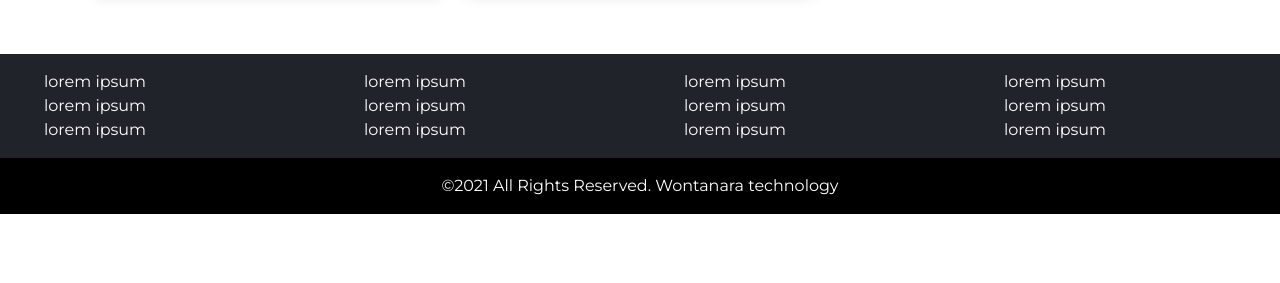
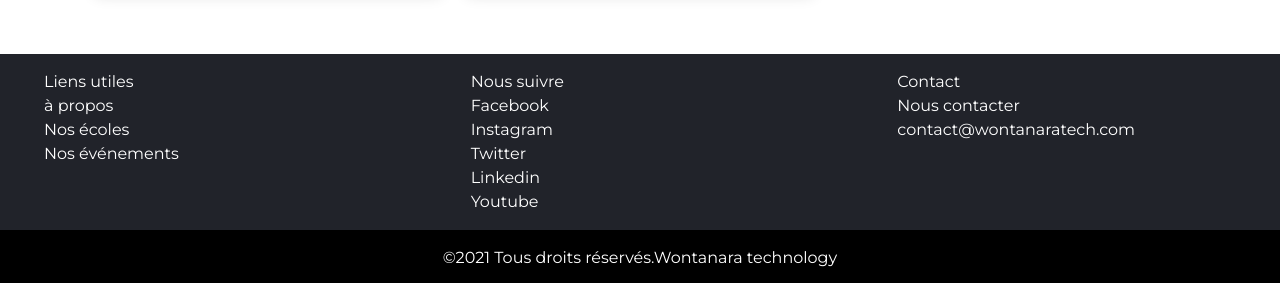
Before and after one commit to alphakahere/wontanara-technology-front, a React (Create React App) app: page / in a window 1280 px wide. Shown: the part 2560-2843 px from the top of the page. Before the commit the page ends 2774 px from the top, so only its background shows below. Built offline with nearby package versions, Linux system fonts and the light colour scheme.

Commit message:
integrate footer

```diff
--- a/src/common/Footer/Footer.tsx
+++ b/src/common/Footer/Footer.tsx
@@ -1,41 +1,64 @@
 import React from "react";
+import { Link } from "react-router-dom";
 import "./Footer.css";
 const Footer = () => {
 	return (
 		<footer>
 			<div className="row footer py-3">
-				<div className="col-md-3">
+				<div className="col-md-4">
 					<ul>
-						<li>lorem ipsum</li>
-						<li>lorem ipsum</li>
-						<li>lorem ipsum</li>
+						<li>Liens utiles</li>
+						<li>
+							<Link to="/">à propos</Link>
+						</li>
+						<li>
+							<Link to="/">Nos écoles</Link>
+						</li>
+						<li>
+							<Link to="/">Nos événements</Link>
+						</li>
 					</ul>
 				</div>
-				<div className="col-md-3">
+				<div className="col-md-4">
 					<ul>
-						<li>lorem ipsum</li>
-						<li>lorem ipsum</li>
-						<li>lorem ipsum</li>
+						<li>Nous suivre</li>
+						<li>
+							<a href="/">Facebook</a>
+						</li>
+						<li>
+							<a href="/">Instagram</a>
+						</li>
+						<li>
+							<a href="/">Twitter</a>
+						</li>
+						<li>
+							<a href="/">Linkedin</a>
+						</li>
+						<li>
+							<a href="/">Youtube</a>
+						</li>
 					</ul>
 				</div>
-				<div className="col-md-3">
+				<div className="col-md-4">
 					<ul>
-						<li>lorem ipsum</li>
-						<li>lorem ipsum</li>
-						<li>lorem ipsum</li>
-					</ul>
-				</div>
-				<div className="col-md-3">
-					<ul>
-						<li>lorem ipsum</li>
-						<li>lorem ipsum</li>
-						<li>lorem ipsum</li>
+						<li>Contact</li>
+						<li>
+							<Link to="/">Nous contacter</Link>
+						</li>
+						<li>
+							<a href="mailto:contact@wontanaratech.com">
+								contact@wontanaratech.com
+							</a>
+						</li>
 					</ul>
 				</div>
 			</div>
 			<div className="wontanara-sign">
 				<p className="text-center py-3">
-					©2021 All Rights Reserved. Wontanara technology
+					©2021 Tous droits réservés.
+					<Link translate="no" to="/">
+						Wontanara technology
+					</Link>
 				</p>
 			</div>
 		</footer>
--- a/src/common/Header/Header.tsx
+++ b/src/common/Header/Header.tsx
@@ -18,7 +18,9 @@ const Header = () => {
 				</div>
 				<div className="d-flex align-items-center gap-2">
 					<FiMail style={iconStyle} />
-					<a href="mailto:alphakahere@gmail.com">contact@wontanaratech.com</a>
+					<a href="mailto:contact@wontanaratech.com">
+						contact@wontanaratech.com
+					</a>
 				</div>
 			</div>
 			<Navbar />
```
